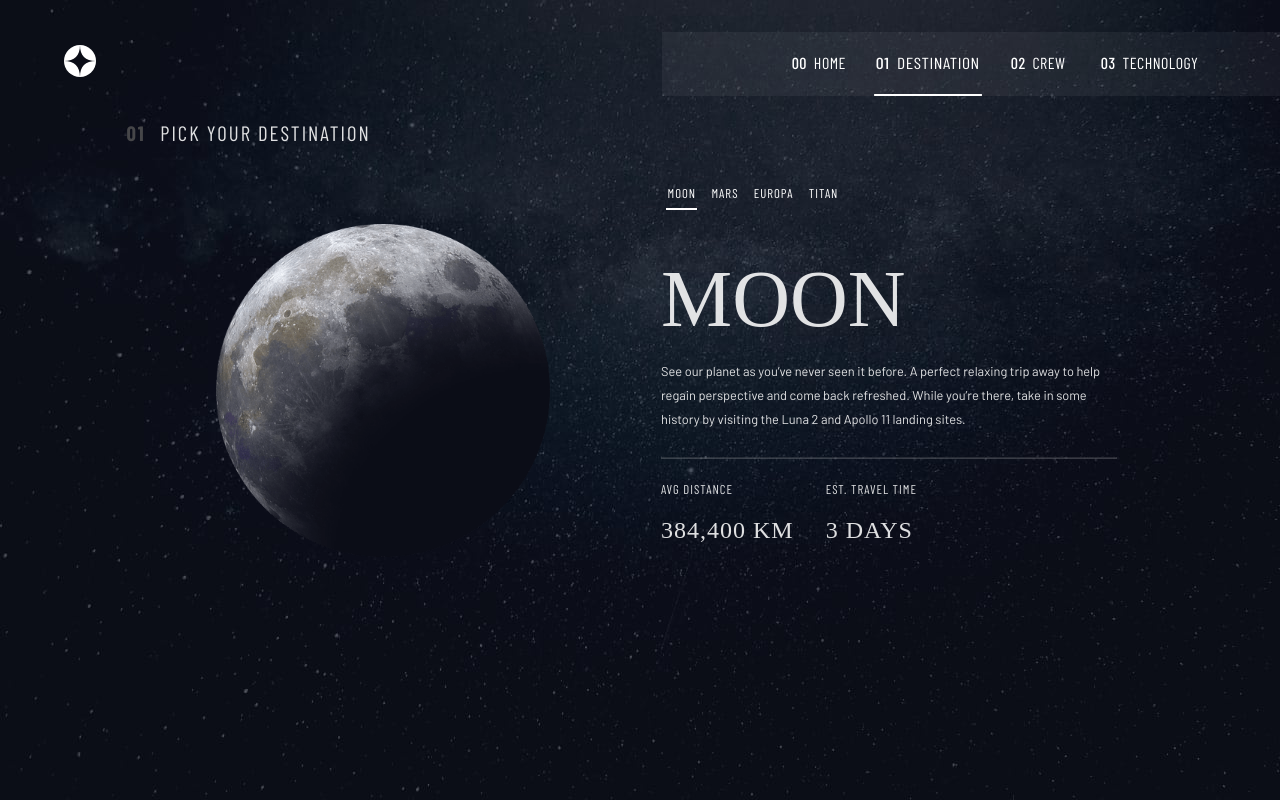
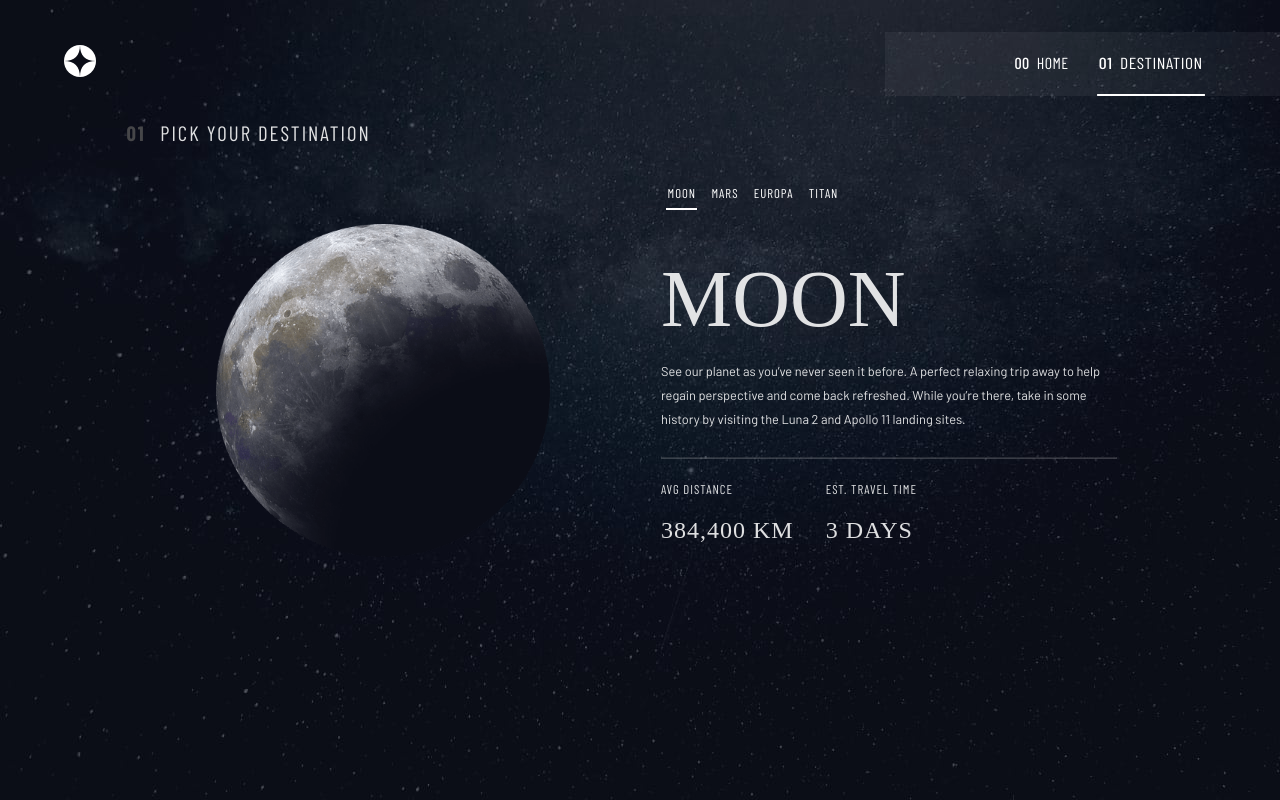
Before and after one commit to aditiintechk/space-exploration-site, a React (Vite) app: page /destination in a window 1280 px wide. Built offline with nearby package versions, Linux system fonts and the light colour scheme; a web font is replaced by a local one.

Commit message:
Update paths from absolute to relative

```diff
--- a/src/App.jsx
+++ b/src/App.jsx
@@ -1,8 +1,6 @@
 import { BrowserRouter, Routes, Route, Link } from 'react-router-dom'
 import './App.css'
 import Home from './pages/Home.jsx'
-import Crew from './pages/Crew.jsx'
-import Technology from './pages/Technology.jsx'
 import Layout from './components/Layout.jsx'
 import DestinationLayout from './components/DestinationLayout.jsx'
 import Moon from './pages/destination/Moon.jsx'
@@ -16,17 +14,12 @@ function App() {
 			<Routes>
 				<Route path='/' element={<Layout />}>
 					<Route index element={<Home />} />
-					<Route path='/destination' element={<DestinationLayout />}>
+					<Route path='destination' element={<DestinationLayout />}>
 						<Route index element={<Moon />} />
-						<Route path='/destination/mars' element={<Mars />} />
-						<Route
-							path='/destination/europa'
-							element={<Europa />}
-						/>
-						<Route path='/destination/titan' element={<Titan />} />
+						<Route path='mars' element={<Mars />} />
+						<Route path='europa' element={<Europa />} />
+						<Route path='titan' element={<Titan />} />
 					</Route>
-					<Route path='/crew' element={<Crew />} />
-					<Route path='/technology' element={<Technology />} />
 				</Route>
 			</Routes>
 		</BrowserRouter>
--- a/src/components/CrewLayout.jsx
+++ /dev/null
@@ -1,3 +0,0 @@
-export default function CrewLayout() {
-	return <h1>this is crew layout</h1>
-}
--- a/src/components/DestinationLayout.jsx
+++ b/src/components/DestinationLayout.jsx
@@ -14,7 +14,7 @@ export default function DestinationLayout() {
 			</h2>
 			<nav className='destination-nav'>
 				<NavLink
-					to='/destination'
+					to='.'
 					end
 					className='item'
 					style={({ isActive }) => (isActive ? activeStyles : null)}
@@ -22,21 +22,21 @@ export default function DestinationLayout() {
 					MOON
 				</NavLink>
 				<NavLink
-					to='/destination/mars'
+					to='mars'
 					className='item'
 					style={({ isActive }) => (isActive ? activeStyles : null)}
 				>
 					MARS
 				</NavLink>
 				<NavLink
-					to='/destination/europa'
+					to='europa'
 					className='item'
 					style={({ isActive }) => (isActive ? activeStyles : null)}
 				>
 					EUROPA
 				</NavLink>
 				<NavLink
-					to='/destination/titan'
+					to='titan'
 					className='item'
 					style={({ isActive }) => (isActive ? activeStyles : null)}
 				>
--- a/src/components/Header.jsx
+++ b/src/components/Header.jsx
@@ -15,7 +15,7 @@ export default function Header() {
 			<nav>
 				<ul className='nav-items'>
 					<NavLink
-						to='/'
+						to='.'
 						className='item'
 						style={({ isActive }) =>
 							isActive ? activeStyles : null
@@ -24,7 +24,7 @@ export default function Header() {
 						<span>00</span> HOME
 					</NavLink>
 					<NavLink
-						to='/destination'
+						to='destination'
 						className='item'
 						style={({ isActive }) =>
 							isActive ? activeStyles : null
@@ -32,24 +32,6 @@ export default function Header() {
 					>
 						<span>01</span> DESTINATION
 					</NavLink>
-					<NavLink
-						to='/crew'
-						className='item'
-						style={({ isActive }) =>
-							isActive ? activeStyles : null
-						}
-					>
-						<span>02</span> CREW
-					</NavLink>
-					<NavLink
-						to='/technology'
-						className='item'
-						style={({ isActive }) =>
-							isActive ? activeStyles : null
-						}
-					>
-						<span>03</span> TECHNOLOGY
-					</NavLink>
 				</ul>
 			</nav>
 		</header>
--- a/src/components/TechnologyLayout.jsx
+++ /dev/null
@@ -1,3 +0,0 @@
-export default function TechnologyLayout() {
-	return <h1>this is technology layout</h1>
-}
--- a/src/pages/Crew.jsx
+++ /dev/null
@@ -1,3 +0,0 @@
-export default function Crew() {
-	return <h1>Crew page goes here</h1>
-}
--- a/src/pages/Technology.jsx
+++ /dev/null
@@ -1,3 +0,0 @@
-export default function Technology() {
-	return <h1>Technology page goes here</h1>
-}
```
